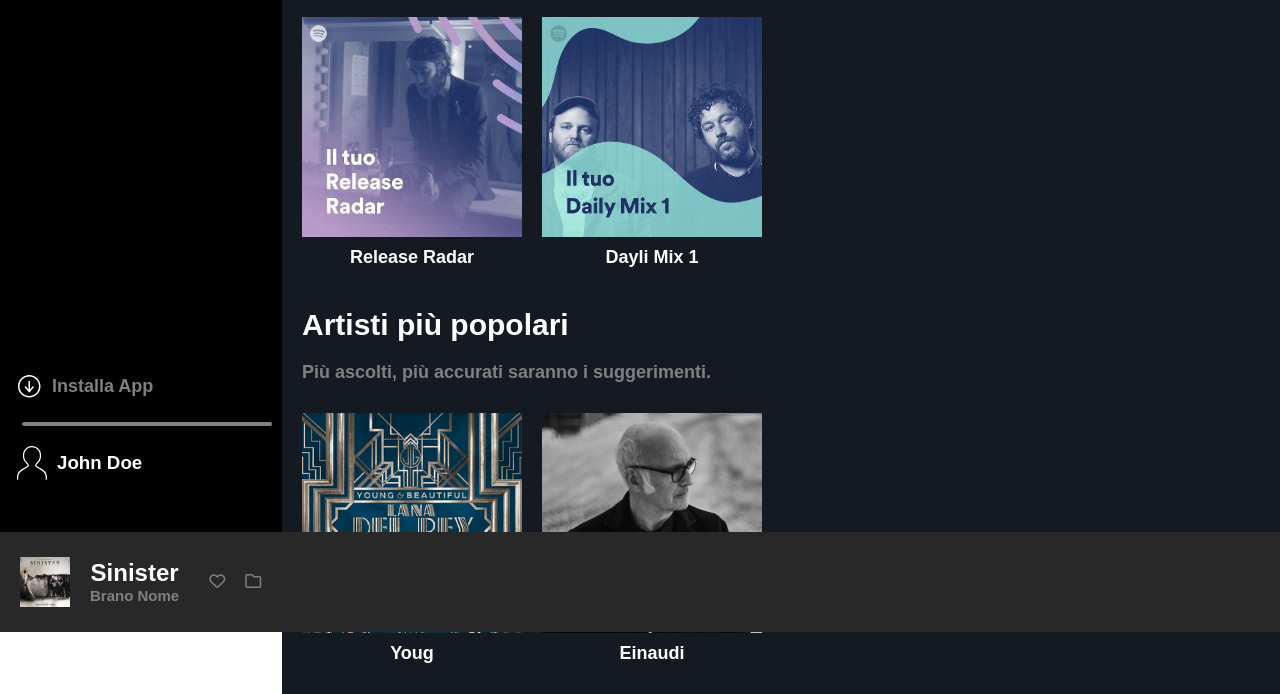
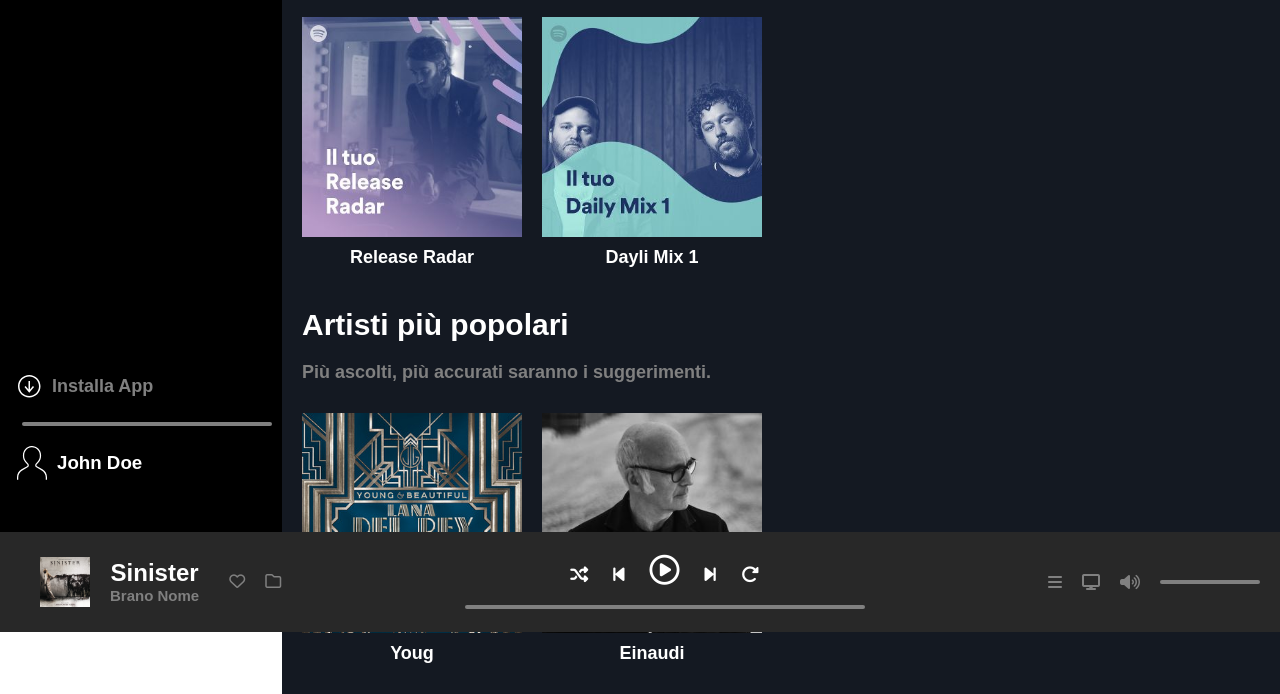
Before and after one commit to stefansimereaa/html-css-spotifyweb, a plain HTML site: page index.html in a window 1280 px wide. Shown: the part 694-1388 px from the top of the page. Drawn offline with Linux system fonts and the light colour scheme.

Commit message:
hover settings menu footer

```diff
--- a/css/style.css
+++ b/css/style.css
@@ -89,7 +89,6 @@
     color: white;
     display: none;
 }
-
 /* Hover Effects */
 
 .row:hover h2{
@@ -396,6 +395,8 @@
     display: flex;
     flex-direction: row;
     align-items: center;
+    justify-content: space-between;
+    padding: 0px 20px;
 }
 
 
@@ -443,4 +444,49 @@
     padding: 0px 10px;
 }
 
-/* Section  */
+/* Section Player */
+
+.player{
+    display: flex;
+    flex-direction: row;
+    color: white;
+    font-size: 18px;
+}
+
+.player .col{
+    text-align: center;
+}
+
+.player i{
+    padding: 10px;
+}
+
+.player i:nth-child(3){
+    font-size: 30px;
+}
+.player .line{
+    width: 400px;
+}
+
+/* Section Menu */
+
+.menu{
+    display: flex;
+    flex-direction: row;
+    color: gray;
+    justify-content: center;
+    align-items: center;
+}
+.menu i{
+    padding: 10px;
+}
+
+.menu .line{
+    margin-left: 10px;
+    width: 100px;
+}
+
+.menu .settings{
+    display: flex;
+    flex-direction: row;
+}
--- a/index.html
+++ b/index.html
@@ -225,6 +225,34 @@
                     </div>
                 </div>
             </div>
+            <div class="player">
+                <div class="col">
+                    <i class="fa-solid fa-shuffle"></i>
+                    <i class="fa-solid fa-backward-step"></i>
+                    <i class="fa-regular fa-circle-play"></i>
+                    <i class="fa-solid fa-forward-step"></i>
+                    <i class="fa-solid fa-rotate-right"></i>
+                    <div class="line"></div>
+                </div>
+            </div>
+            <div class="menu">
+                <div class="col">
+                    <div class="settings">
+                        <div class="row">
+                            <i class="fa-solid fa-bars"></i>
+                        </div>
+                        <div class="row">
+                            <i class="fa-solid fa-display"></i>
+                        </div>
+                        <div class="row">
+                            <i class="fa-solid fa-volume-high"></i>
+                        </div>
+                    </div>
+                </div>
+                <div class="col">
+                    <div class="line"></div>
+                </div>
+            </div>
 
         </footer>
     </div>
```
